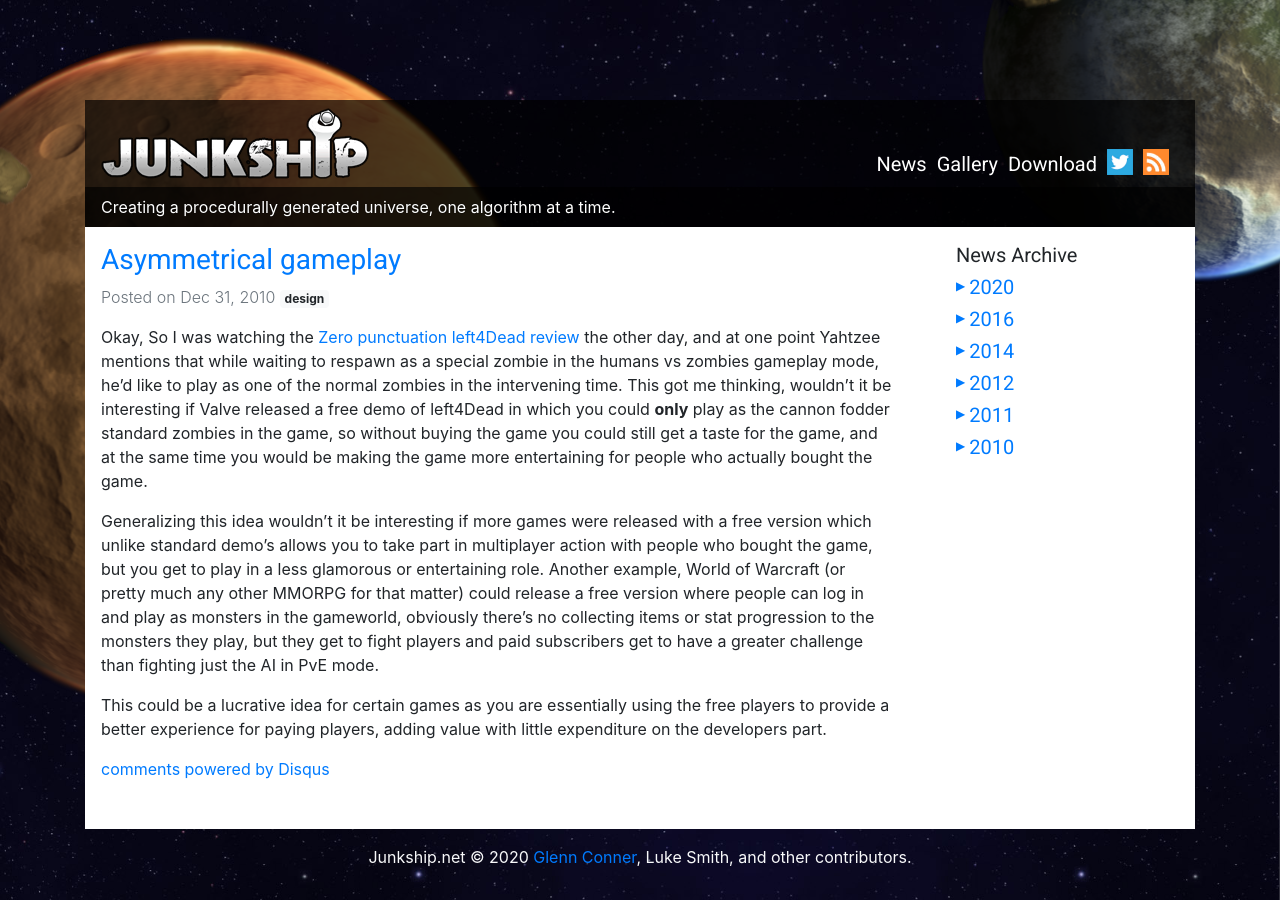
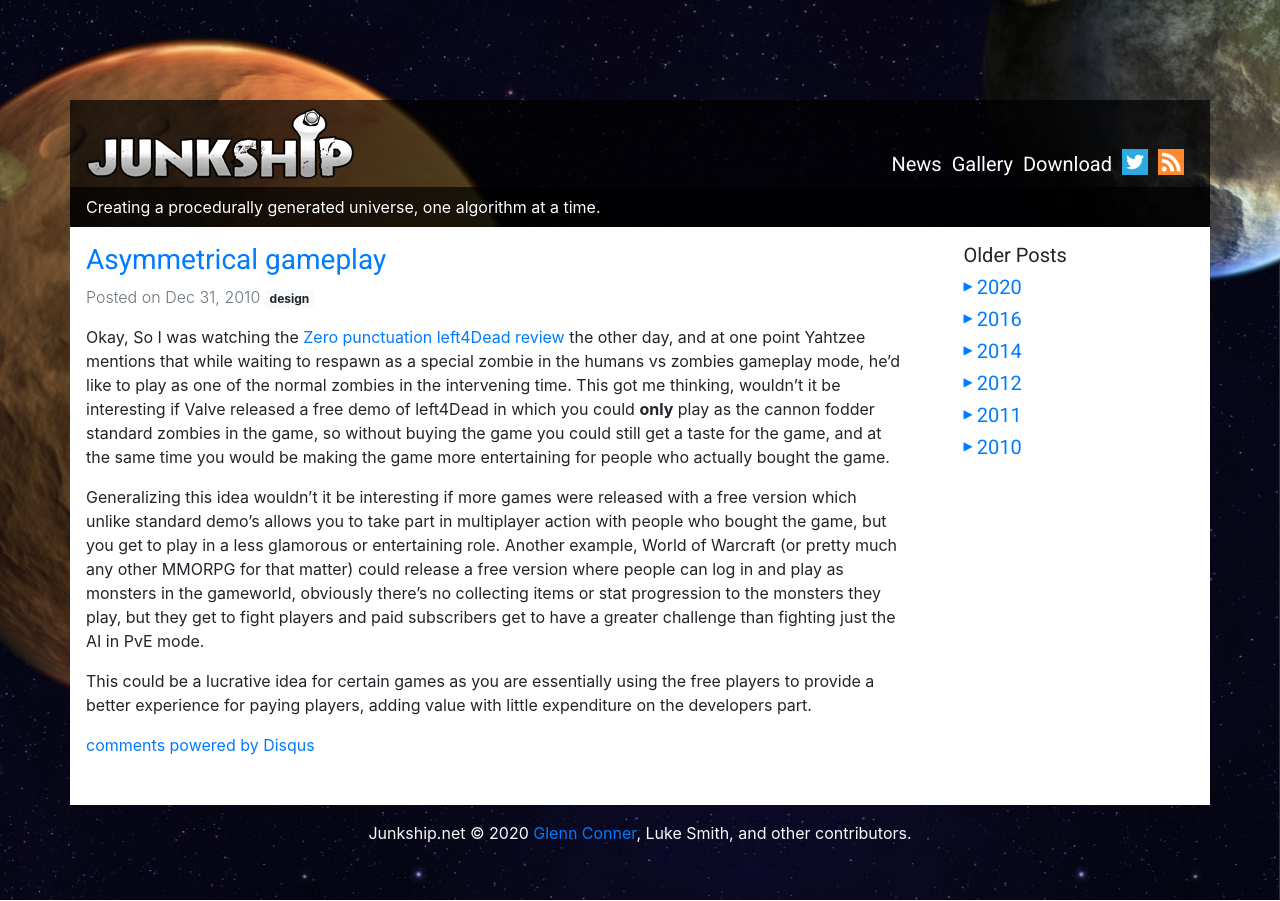
Before and after one commit to mrsharpoblunto/junkship.net, a Jekyll site: the page built from _posts/2010-12-31-asymmetrical-gameplay.markdown, in a window 1280 px wide. Built offline with Jekyll 4.4.1, drawn with Linux system fonts in a browser that asks for light colours; comment, search, counter and statistics services are not loaded.

Commit message:
style fixes for mobile layout

```diff
--- a/_includes/archive.html
+++ b/_includes/archive.html
@@ -1,5 +1,5 @@
-<div class="hidden-xs hidden-sm news-archive content">
-<h5>News Archive</h5>
+<div class="d-none d-md-block news-archive content">
+<h5>Older Posts</h5>
  <ul>
    {% for post in site.posts %}
 
--- a/_includes/head.html
+++ b/_includes/head.html
@@ -8,7 +8,7 @@
     <link href='//fonts.googleapis.com/css?family=Roboto' rel='stylesheet' type='text/css'>
     <link type="text/css" rel="stylesheet" href="/assets/css/bootstrap.min.css?v=2" />
     <link type="text/css" rel="stylesheet" href="/assets/css/highlight.css?v=2" />
-    <link type="text/css" rel="stylesheet" href="/assets/css/site.css?v=2" />
+    <link type="text/css" rel="stylesheet" href="/assets/css/site.css?v=3" />
     <script async src="https://www.googletagmanager.com/gtag/js?id=G-5SQTL6QWDF"></script>
     <script>
       window.dataLayer = window.dataLayer || [];
--- a/assets/css/site.css
+++ b/assets/css/site.css
@@ -7,6 +7,7 @@ h1, h2, h3, h4, h5, h6
 .container
 {
     margin-top:100px;
+    padding: 0;
 }
 
 section
```
